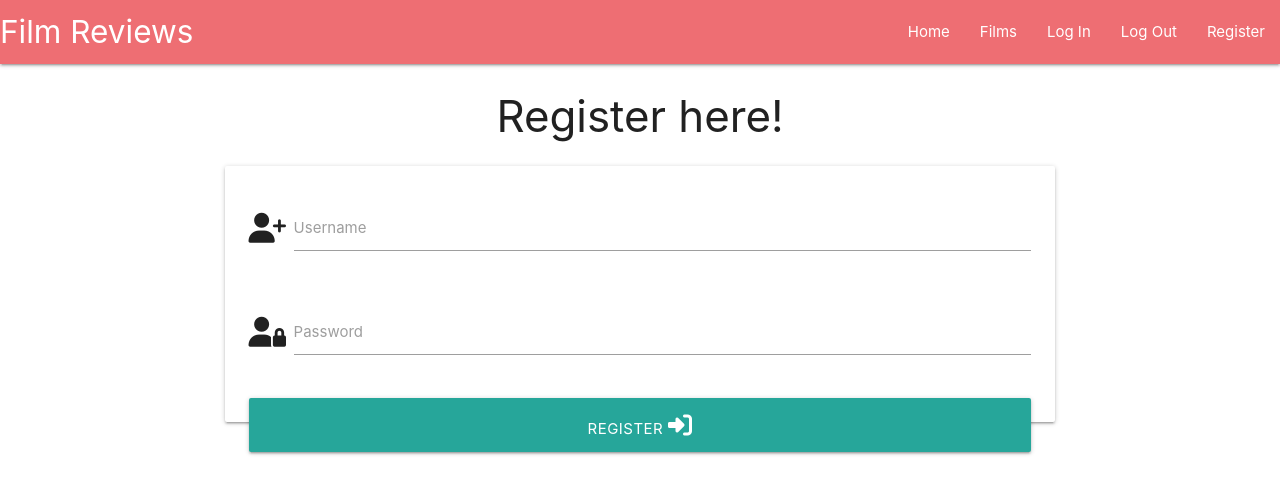
After one commit to samlarby/film_reviewer, a Flask app: page /register in a window 1280 px wide. The commit adds this page. Shown: the top 494 px of the page. Run offline with Flask 3, Linux system fonts and the light colour scheme; some libraries are stand-ins or nearby versions.

Commit message:
add sign up form

```diff
--- a/static/js/script.js
+++ b/static/js/script.js
@@ -0,0 +1,3 @@
+$(document).ready(function(){
+    $('.sidenav').sidenav();
+  });
--- a/templates/base.html
+++ b/templates/base.html
@@ -8,11 +8,37 @@
     integrity="sha512-SnH5WK+bZxgPHs44uWIX+LLJAJ9/2PkPKZ5QiAj6Ta86w+fsb2TkcmfRyVX3pBnMFcV7oQPJkl9QevSCWr3W6A==" crossorigin="anonymous" referrerpolicy="no-referrer" type="text.css" />
     <link rel="stylesheet" href="https://cdnjs.cloudflare.com/ajax/libs/materialize/1.0.0/css/materialize.min.css" type="text/css">
     <link rel="stylesheet" href="{{ url_for('static', filename='css/style.css') }}">
-    {% block styles%}
+    {% block styles %}
     {% endblock %}
     <title>Film Reviews</title>
 </head>
 <body>
+    <header>
+        <nav>
+            <div class="nav-wrapper">
+              <a href="#!" class="brand-logo">Film Reviews</a>
+              <a href="#" data-target="mobile-demo" class="sidenav-trigger"><i class="fas fa-bars"></i></a>
+              <ul class="right hide-on-med-and-down">
+                <li><a href="#">Home</a></li>
+                <li><a href="#">Films</a></li>
+                <li><a href="#">Log In</a></li>
+                <li><a href="#">Log Out</a></li>
+                <li><a href="{{ url_for('register') }}">Register</a></li>
+              </ul>
+            </div>
+          </nav>
+
+          <ul class="sidenav" id="mobile-demo">
+                <li><h4 class="center-align">Film Reviews</h4></li>
+                <li><a href="#">Home</a></li>
+                <li><a href="#">Films</a></li>
+                <li><a href="#">Log In</a></li>
+                <li><a href="#">Log Out</a></li>
+                <li><a href="{{ url_for('register') }}">Register</a></li>
+          </ul>
+
+
+    </header>
 
     {% block content %}
     {% endblock %}
--- a/templates/films.html
+++ b/templates/films.html
@@ -1,6 +1,6 @@
 {% extends "base.html" %}
 {% block content %}
-    <h2>I am injected into the base template</h2>
+
     {% for film in films %}
         {{ film.film_name}}
     {% endfor %}
--- /dev/null
+++ b/templates/register.html
@@ -0,0 +1,29 @@
+{% extends "base.html" %}
+{% block content %}
+
+<h3 class="center-align">Register here!</h3>
+
+<div class="row">
+    <form class="col s12 m8 offset-m2" method="POST" action="{{ url_for('register') }}" >
+      <div class="card-panel">
+        <div class="row">
+            <div class="input-field col s12">
+                <i class="fas fa-user-plus prefix"></i>
+                <input id="username" name="username" type="text" class="validate">
+                <label for="username">Username</label>
+            </div>
+        </div>
+        <div class="row">
+            <div class="input-field col s12">
+                <i class="fas fa-user-lock prefix"></i>
+                <input id="password" name="password" type="password" class="validate">
+                <label for="password">Password</label>
+            </div>
+        </div>
+        <button type="submit" class="col s12 btn-large">
+            Register <i  class="fas fa-sign-in-alt"></i>
+        </button>
+      </div>
+    </form>
+  </div>
+{% endblock %}
```
